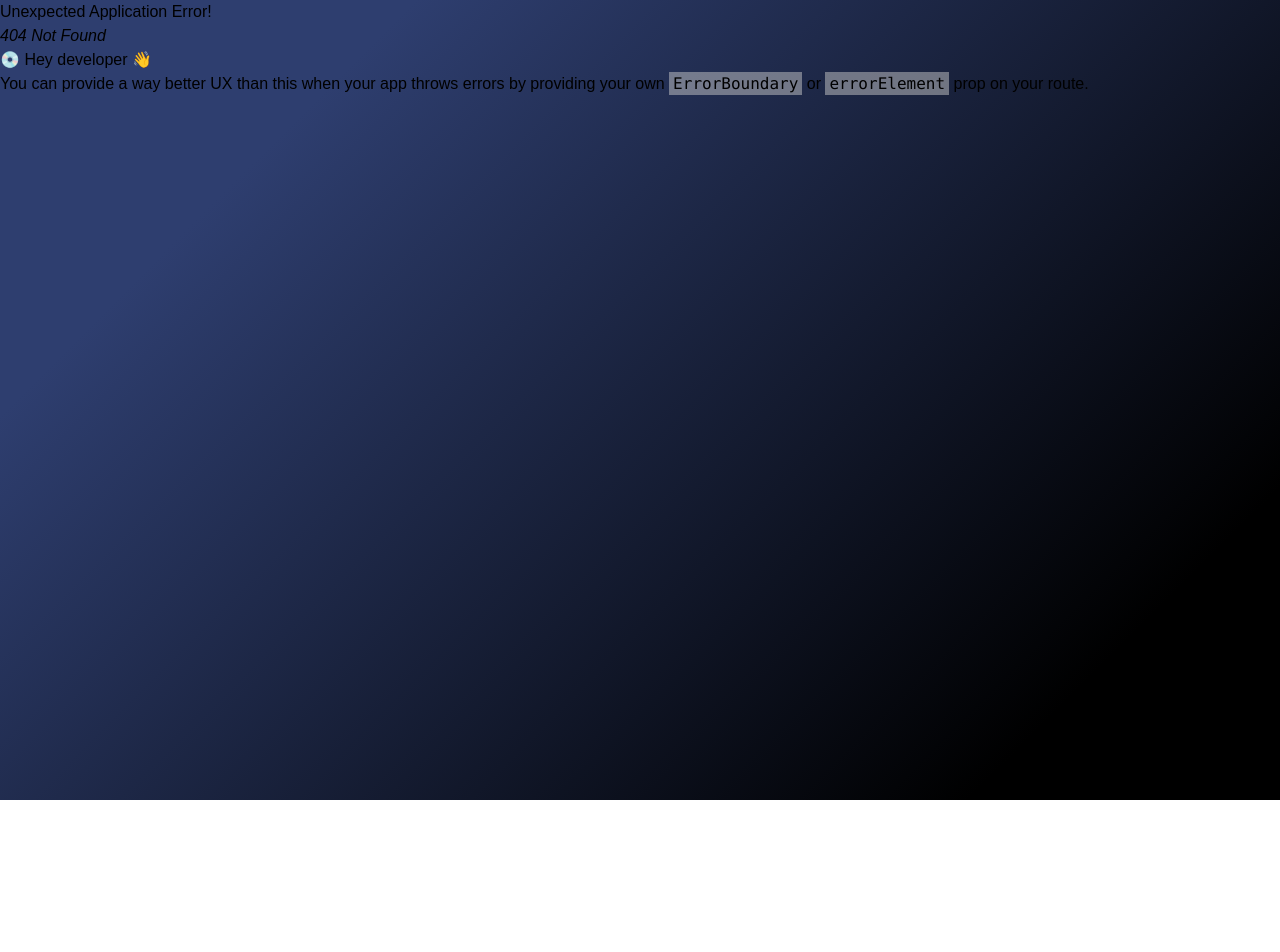
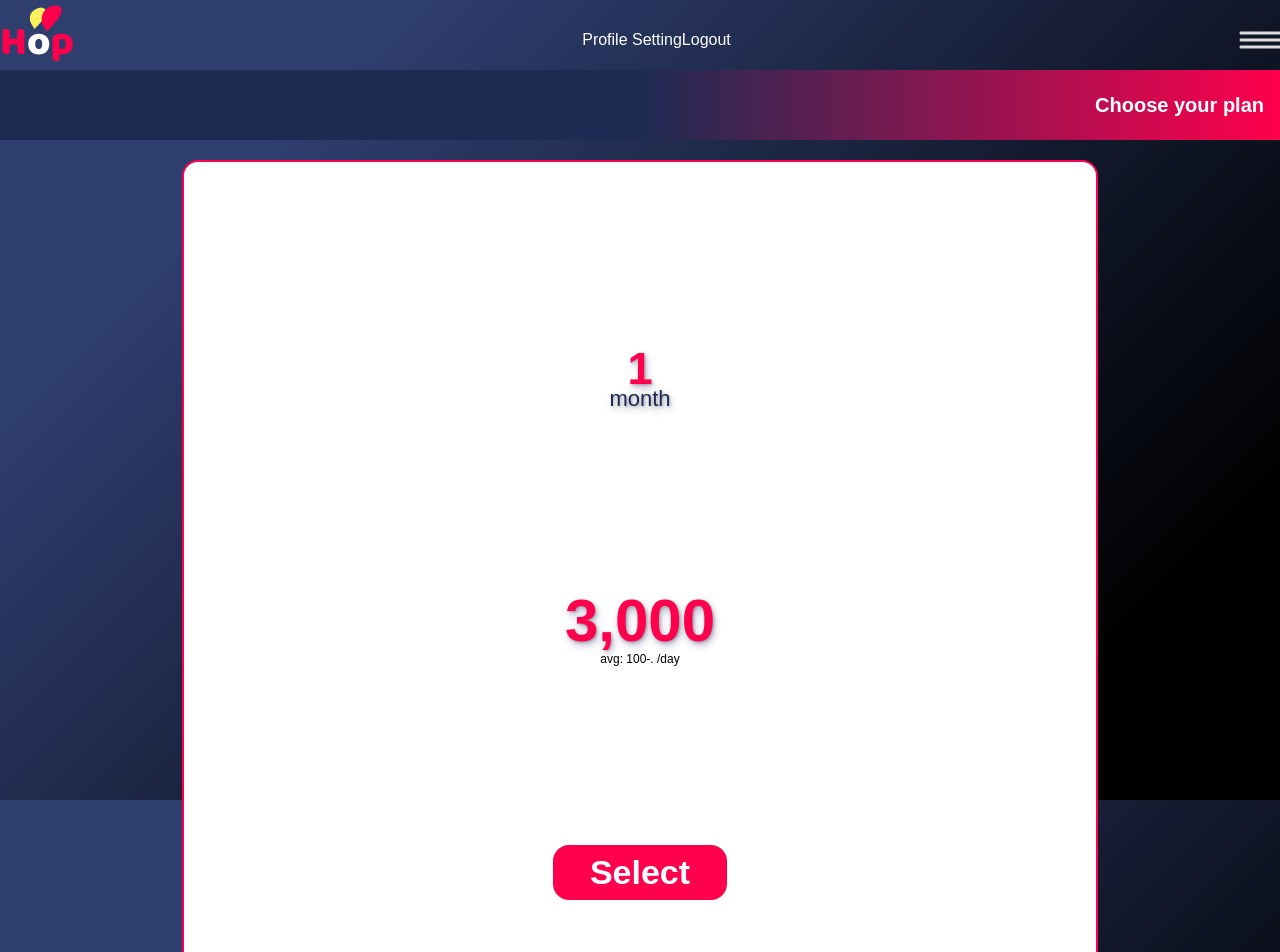
Before and after one commit to ArrayaWongsaita/HOP-RIDER-ADMIN-WEB, a React (Vite) app: page /rider/price in a window 1280 px wide. Before the commit this address had no page. Shown: the top 952 px of the page. Before the commit the page ends 800 px from the top, so only its background shows below. Built offline with nearby package versions, Linux system fonts and the light colour scheme; a web font is replaced by a local one.

Commit message:
pricePlan

```diff
--- a/package.json
+++ b/package.json
@@ -10,11 +10,11 @@
     "preview": "vite preview"
   },
   "dependencies": {
-    "axios": "^1.7.2",
     "@react-google-maps/api": "^2.19.3",
     "@tailwindcss/line-clamp": "^0.4.4",
+    "axios": "^1.7.2",
+    "framer-motion": "^11.2.12",
     "joi": "^17.13.2",
-    "framer-motion": "^11.2.12",
     "react": "^18.2.0",
     "react-dom": "^18.2.0",
     "react-modal": "^3.16.1",
@@ -31,6 +31,7 @@
     "eslint-plugin-react-refresh": "^0.4.6",
     "postcss": "^8.4.38",
     "tailwindcss": "^3.4.4",
+    "tailwindcss-textshadow": "^2.1.3",
     "vite": "^5.2.0"
   }
 }
--- a/src/App.jsx
+++ b/src/App.jsx
@@ -1,3 +1,4 @@
+import PriceCard from "./components/PriceCard";
 import AuthContextProvider from "./contexts/authContext";
 import AppRouter from "./routes/AppRouter";
 
--- a/src/components/CommonButton.jsx
+++ b/src/components/CommonButton.jsx
@@ -6,6 +6,7 @@ const bgBtn = {
 const textBtn = {
   torchRed: "text-torchRed hover:text-white",
   white: "text-white hover:text-torchRed",
+  whiteToLuckyPoint: "text-white hover:text-luckyPoint",
 };
 
 const widthBtn = {
@@ -15,6 +16,7 @@ const widthBtn = {
   accept: "w-[157px]",
   full: "w-full",
   riderStatus: "w-[240px]",
+  select: "w-[174px]",
 };
 
 const heightBtn = {
@@ -23,12 +25,14 @@ const heightBtn = {
   accept: "h-[63px]",
   full: "h-full",
   mini: "h-[45px]",
+  select: "h-[55px] max-h-[60px]",
 };
 
 const borderColorBtn = {
   torchRed: "border-torchRed hover:border-white",
   white: "border-white hover:border-torchRed",
   none: "border-none",
+  torchRedToLuckyPoint: "border-torchRed hover:border-luckyPoint",
 };
 
 const borderWidthBtn = {
@@ -40,6 +44,7 @@ const fontSizeBtn = {
   reply: "text-[24px]",
   regist: "text-[16px]",
   accept: "text-[30px]",
+  select: "text-[34px]",
 };
 
 const needCenter = {
@@ -50,6 +55,7 @@ const needCenter = {
 const borderRound = {
   default: "rounded-[14px]",
   10: "rounded-[10px]",
+  16: "rounded-[16px]",
 };
 
 export default function CommonButton({
--- /dev/null
+++ b/src/components/PriceCard.jsx
@@ -0,0 +1,43 @@
+import CommonButton from "./CommonButton";
+
+export const pricePagkage = [
+  { id: 1, month: 1, price: "3,000", avg: 100 },
+  { id: 2, month: 3, price: "8,900", avg: 99 },
+  { id: 3, month: 6, price: "17,600", avg: 97 },
+  { id: 4, month: 9, price: "26,000", avg: 96 },
+  { id: 5, month: 12, price: "35,000", avg: 95 },
+];
+
+export default function PriceCard(props) {
+  return (
+    <div className="w-[71.5%] aspect-square bg-white rounded-[16px] flex  border-2 border-torchRed flex-col justify-evenly">
+      <div className="flex flex-col text-center">
+        <div className=" text-torchRed text-[45px] font-bold text-shadow-xl -mb-5">
+          {props.month}
+        </div>
+        <div className=" text-[22px] text-shadow-xl text-luckyPoint">
+          {props.month === 1 ? "month" : "months"}
+        </div>
+      </div>
+      <div className="flex flex-col items-center gap -mt-3">
+        <div className=" text-torchRed text-[60px] -mb-4 text-shadow-xl font-extrabold">
+          {props.price}
+        </div>
+        <div className=" text-[12px] -mb-2">avg: {props.avg}-. /day</div>
+      </div>
+      <div className="flex justify-center pt-3">
+        <CommonButton
+          rounded="16"
+          width="select"
+          height="select"
+          fontSize="select"
+          text="whiteToLuckyPoint"
+          borderColor="torchRedToLuckyPoint"
+          align="flexCenter"
+        >
+          Select
+        </CommonButton>
+      </div>
+    </div>
+  );
+}
--- /dev/null
+++ b/src/pages/PricePlanPage.jsx
@@ -0,0 +1,20 @@
+import PriceCard, { pricePagkage } from "../components/PriceCard";
+import Section from "../components/Section";
+
+export default function PricePlanPage() {
+  return (
+    <div className="flex flex-col ">
+      <Section>Choose your plan</Section>
+      <div className="flex flex-col w-full items-center gap-6">
+        {pricePagkage.map((plan) => (
+          <PriceCard
+            key={plan.id}
+            month={plan.month}
+            price={plan.price}
+            avg={plan.avg}
+          />
+        ))}
+      </div>
+    </div>
+  );
+}
--- a/src/routes/AppRouter.jsx
+++ b/src/routes/AppRouter.jsx
@@ -7,6 +7,7 @@ import WaitingApprovePage from "../pages/WaitingApprovePage";
 import RiderHomePage from "../pages/RiderHomePage";
 import RegisterAndLoginPage from "../pages/RegisterAndLoginPage";
 import RiderOrder from "../pages/RiderOrder";
+import PricePlanPage from "../pages/PricePlanPage";
 
 const router = createBrowserRouter([
   {
@@ -25,6 +26,7 @@ const router = createBrowserRouter([
       { path: "/rider/order", element: <RiderOrder /> },
       { path: "/rider/waiting", element: <WaitingApprovePage /> },
       { path: "/rider/", element: <RiderHomePage /> },
+      { path: "/rider/price", element: <PricePlanPage /> },
     ],
   },
 ]);
--- a/tailwind.config.js
+++ b/tailwind.config.js
@@ -1,13 +1,10 @@
 /** @type {import('tailwindcss').Config} */
 export default {
-  content: [
-    "./index.html",
-    "./src/**/*.{js,ts,jsx,tsx}",
-  ],
+  content: ["./index.html", "./src/**/*.{js,ts,jsx,tsx}"],
   theme: {
     extend: {
       gridTemplateColumns: {
-        'auto-fit-minmax-255': 'repeat(auto-fit, minmax(255px, 1fr))',
+        "auto-fit-minmax-255": "repeat(auto-fit, minmax(255px, 1fr))",
       },
       fontFamily: {
         sans: ["Amiko", "sans-serif"], // ตั้งค่าฟอนต์
@@ -21,5 +18,5 @@ export default {
       },
     },
   },
-  plugins: [],
-}
+  plugins: [require("tailwindcss-textshadow")],
+};
```
Also changed, not shown: 1 other file (tests, documents, lock files or other folders).
